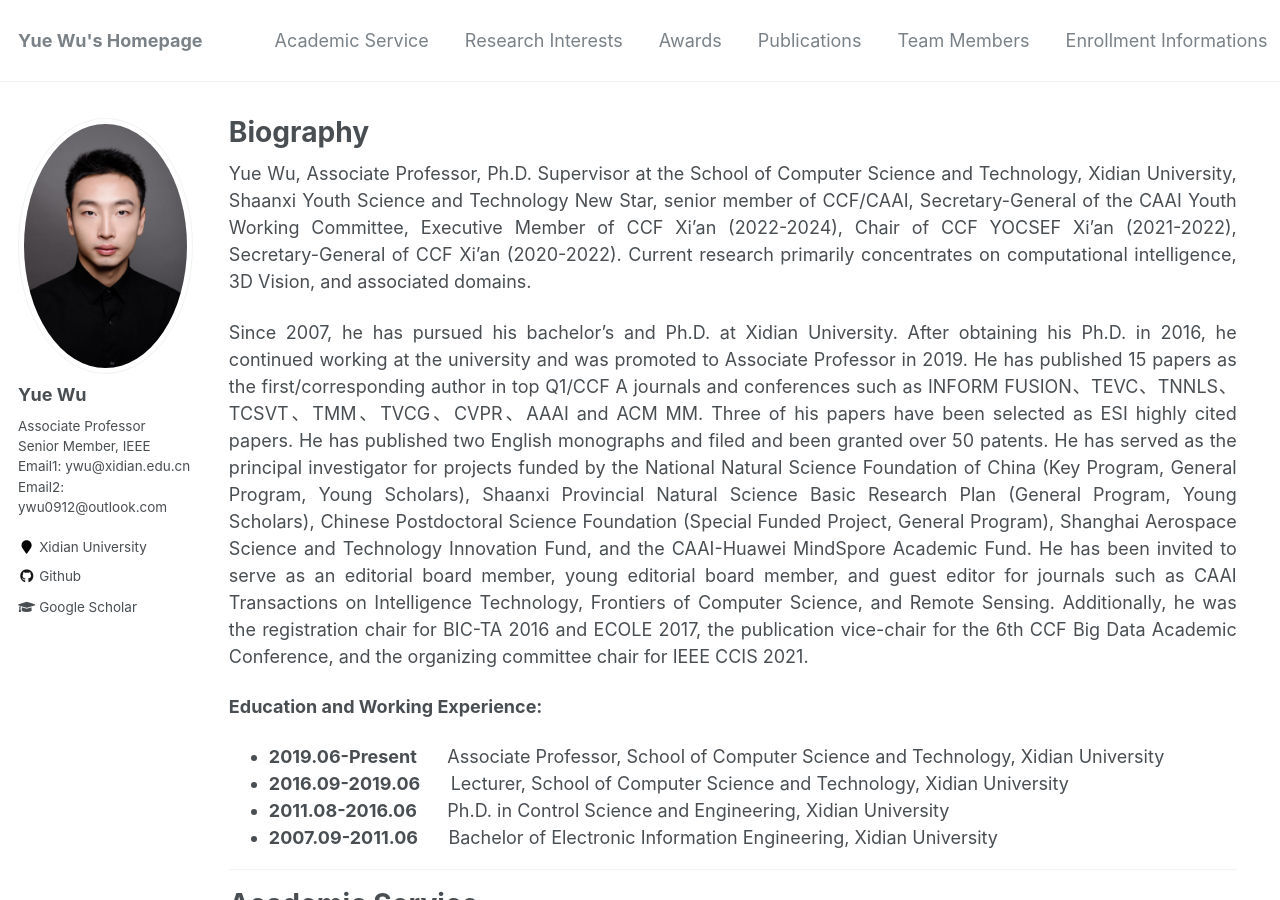
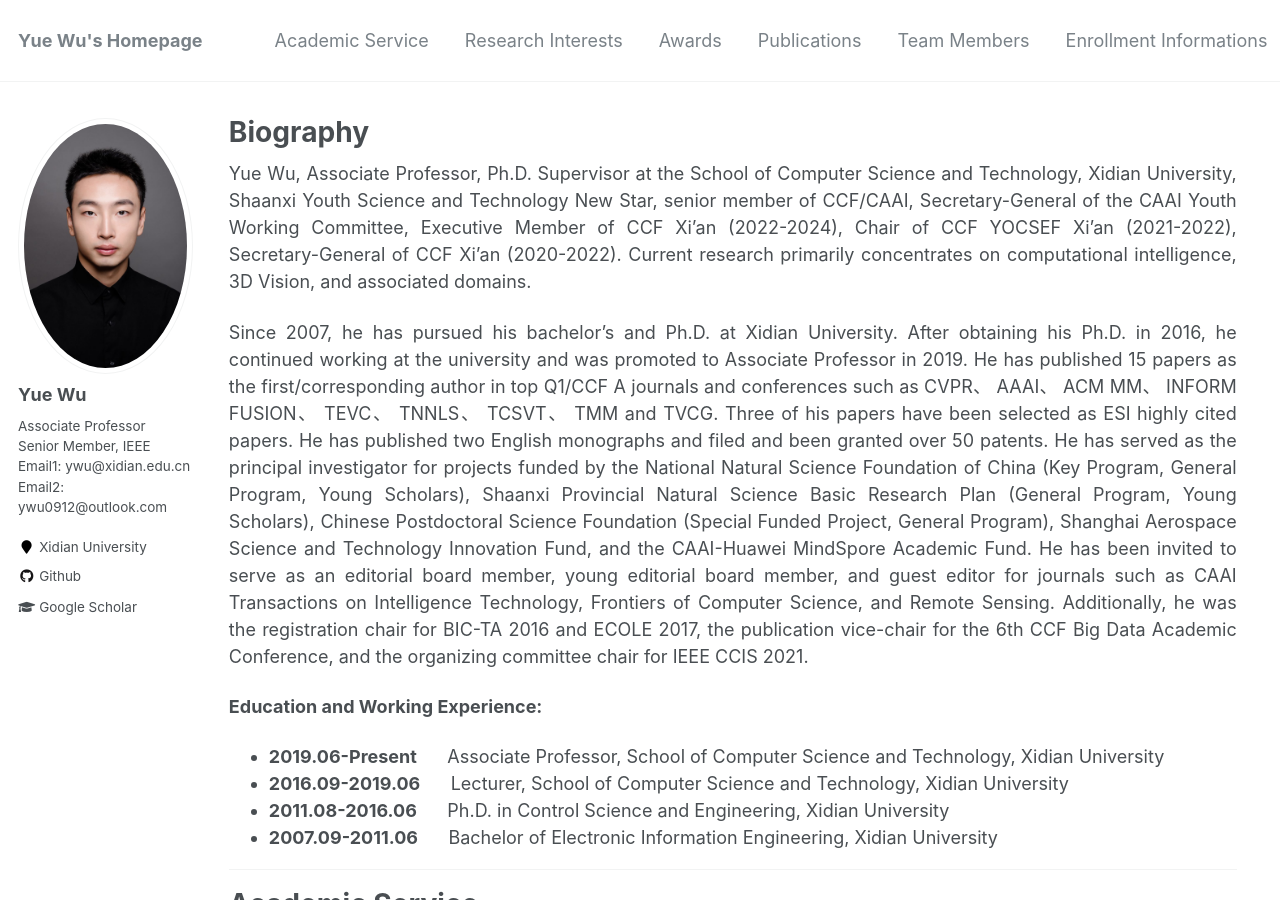
Before and after one commit to ywuchina/ywuchina.github.io, a Jekyll site: the page built from _pages/home.md, in a window 1280 px wide and 900 px high. Built offline with Jekyll 4.4.1, drawn with Linux system fonts in a browser that asks for light colours.

```diff
--- a/_pages/home.md
+++ b/_pages/home.md
@@ -10,7 +10,7 @@ redirect_from:
 
 Yue Wu, Associate Professor, Ph.D. Supervisor at the School of Computer Science and Technology, Xidian University, Shaanxi Youth Science and Technology New Star, senior member of CCF/CAAI, Secretary-General of the CAAI Youth Working Committee, Executive Member of CCF Xi'an (2022-2024), Chair of CCF YOCSEF Xi'an (2021-2022), Secretary-General of CCF Xi'an (2020-2022). Current research primarily concentrates on computational intelligence, 3D Vision, and associated domains.
 
-Since 2007, he has pursued his bachelor's and Ph.D. at Xidian University. After obtaining his Ph.D. in 2016, he continued working at the university and was promoted to Associate Professor in 2019. He has published 15 papers as the first/corresponding author in top Q1/CCF A journals and conferences such as INFORM FUSION、TEVC、TNNLS、TCSVT、TMM、TVCG、CVPR、AAAI and ACM MM.  Three of his papers have been selected as ESI highly cited papers. He has published two English monographs and filed and been granted over 50 patents. He has served as the principal investigator for projects funded by the National Natural Science Foundation of China (Key Program, General Program, Young Scholars), Shaanxi Provincial Natural Science Basic Research Plan (General Program, Young Scholars), Chinese Postdoctoral Science Foundation (Special Funded Project, General Program), Shanghai Aerospace Science and Technology Innovation Fund, and the CAAI-Huawei MindSpore Academic Fund. He has been invited to serve as an editorial board member, young editorial board member, and guest editor for journals such as CAAI Transactions on Intelligence Technology, Frontiers of Computer Science, and Remote Sensing. Additionally, he was the registration chair for BIC-TA 2016 and ECOLE 2017, the publication vice-chair for the 6th CCF Big Data Academic Conference, and the organizing committee chair for IEEE CCIS 2021.
+Since 2007, he has pursued his bachelor's and Ph.D. at Xidian University. After obtaining his Ph.D. in 2016, he continued working at the university and was promoted to Associate Professor in 2019. He has published 15 papers as the first/corresponding author in top Q1/CCF A journals and conferences such as CVPR、 AAAI、 ACM MM、 INFORM FUSION、 TEVC、 TNNLS、 TCSVT、 TMM and TVCG. Three of his papers have been selected as ESI highly cited papers. He has published two English monographs and filed and been granted over 50 patents. He has served as the principal investigator for projects funded by the National Natural Science Foundation of China (Key Program, General Program, Young Scholars), Shaanxi Provincial Natural Science Basic Research Plan (General Program, Young Scholars), Chinese Postdoctoral Science Foundation (Special Funded Project, General Program), Shanghai Aerospace Science and Technology Innovation Fund, and the CAAI-Huawei MindSpore Academic Fund. He has been invited to serve as an editorial board member, young editorial board member, and guest editor for journals such as CAAI Transactions on Intelligence Technology, Frontiers of Computer Science, and Remote Sensing. Additionally, he was the registration chair for BIC-TA 2016 and ECOLE 2017, the publication vice-chair for the 6th CCF Big Data Academic Conference, and the organizing committee chair for IEEE CCIS 2021.
 
 <p><b>Education and Working Experience:</b></p>
 <ul>
```
